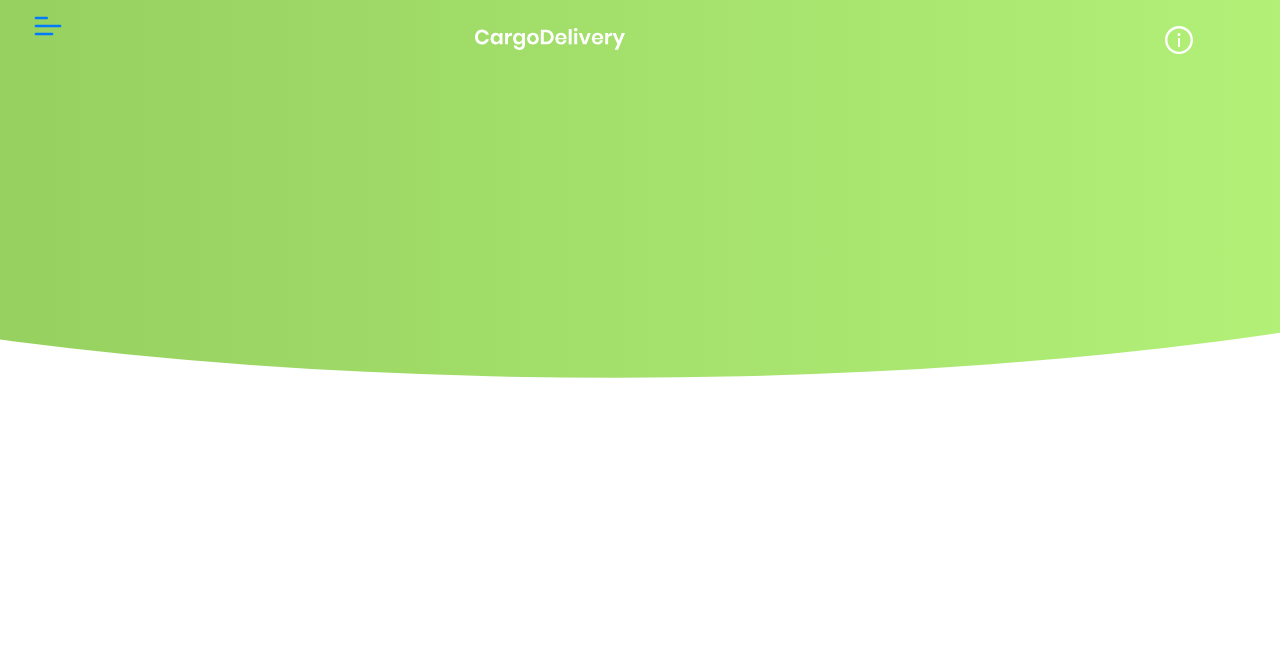
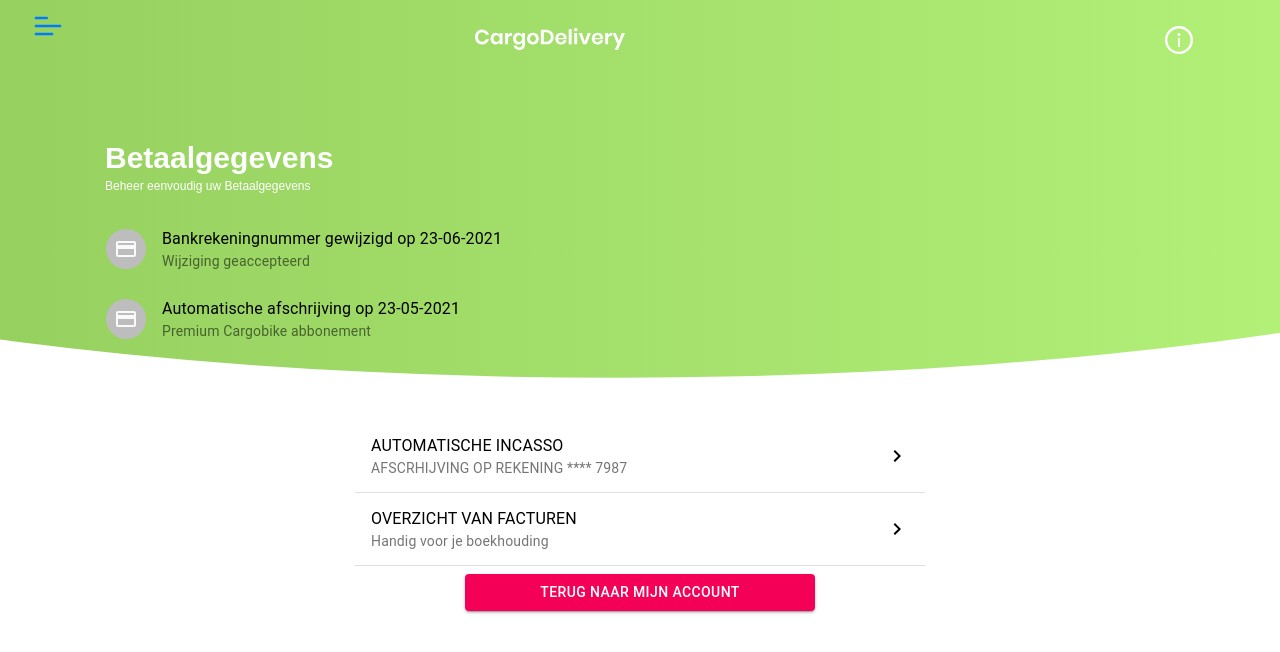
Before and after one commit to ajnjanssen/cargobike, a React (Create React App) app in the folder cargobike/: page /UserInformationData in a window 1280 px wide. Shown: the top 652 px of the page. Built offline with nearby package versions, Linux system fonts and the light colour scheme.

Commit message:
Focking veel gefixed

```diff
--- a/cargobike/src/App.js
+++ b/cargobike/src/App.js
@@ -15,6 +15,7 @@ import Onboarding from './pages/Onboarding';
 
 import OndSend from './pages/OndSend';
 import UserInformation from './pages/UserInformation';
+import UserInformationData from './pages/UserInformationData';
 
 function App() {
 
@@ -40,6 +41,7 @@ function App() {
                 {/* temporary link to onboarding.js for building the page and testing the build */}
                 <Route path='/Onboarding' exact component={Onboarding}/>
                 <Route path='/UserInformation' exact component={UserInformation}/>
+                <Route path='/UserInformationData' exact component={UserInformationData}/>
             </Switch>
       </Router>
       {/* <OndDashboard /> */}
--- a/cargobike/src/OndReservering.css
+++ b/cargobike/src/OndReservering.css
@@ -1,29 +1,30 @@
 .Card_title {
     font-family: 'Poppins', sans-serif;
-    font-weight: 600;
-    font-size: 24px;
+    font-weight: 400;
+    font-size: 16px;
     color: #838383;
+    margin-top:15px;
 }
 
 h1 {
     font-family: 'Poppins', sans-serif;
-    font-weight: 500;
-    font-size: 21px;
+    font-weight: 400;
+    font-size: 14px;
     color: #838383;
     margin-bottom: 3px;
 }
 
 h2 {
     font-family: 'Poppins', sans-serif;
-    font-weight: 400;
-    font-size: 18px;
+    font-weight: 300;
+    font-size: 14px;
     color: #88C053;
 }
 
 h3 {
     font-family: 'Poppins', sans-serif;
-    font-weight: 400;
-    font-size: 18px;
+    font-weight: 200;
+    font-size: 12px;
     color: #838383;
     margin-bottom: 3px;
 }
@@ -44,7 +45,7 @@ h3 {
     position:relative;
     z-index:1;
     border-radius: 20px;
-    height: 270px;
+    /* height: 270px; */
     background-color: white;
 }
 
@@ -60,7 +61,7 @@ h3 {
 
 
 .Bezorging_title {
-    font-size: 32px;
+    font-size: 20px;
 }
 
 .Title_dash {
--- a/cargobike/src/components/CurrentRoute.js
+++ b/cargobike/src/components/CurrentRoute.js
@@ -1,4 +1,5 @@
 
+import { Button } from '@material-ui/core';
 import React, {useEffect, useState} from 'react'
 import {Card, Col, Container, Row} from 'react-bootstrap'
 import placeholder from '../img/Map.png';
@@ -49,7 +50,9 @@ function CurrenRoute() {
                             <Card.Img variant="top" src={placeholder} className="Route_img"/>
 
                             <Col xs={8} className="Res_wijzigen">
-                                <h3>Reservering wijzigen</h3>
+                            <Button color="primary">
+                            Reservering wijzigen
+                            </Button>
                             </Col>
 
                         </Row>
--- a/cargobike/src/components/SidebarData.js
+++ b/cargobike/src/components/SidebarData.js
@@ -65,18 +65,18 @@ export const SidebarData = [
     //     icon: <ContactSupportIcon/>,
     //     cName: 'nav-text'
     // },
-    {
-        title: 'Registreren',
-        path: '/Registration',
-        icon: <AccountCircleIcon/>,
-        cName: 'nav-text'
-    },
-    {
-        title: 'Inloggen',
-        path: '/Login',
-        icon: <AccountCircleIcon/>,
-        cName: 'nav-text'
-    },
+    // {
+    //     title: 'Registreren',
+    //     path: '/Registration',
+    //     icon: <AccountCircleIcon/>,
+    //     cName: 'nav-text'
+    // },
+    // {
+    //     title: 'Inloggen',
+    //     path: '/Login',
+    //     icon: <AccountCircleIcon/>,
+    //     cName: 'nav-text'
+    // },
     {
         title: 'Uitloggen',
         path: '../',
--- a/cargobike/src/components/user/FirstInQueueDelivery.js
+++ b/cargobike/src/components/user/FirstInQueueDelivery.js
@@ -3,9 +3,17 @@ import { Col, Container, Row } from 'react-bootstrap'
 import { IconContext } from 'react-icons/lib'
 import { MdDelete } from 'react-icons/md'
 import { db } from '../../components/firebase/Firebase';
+import Button from '@material-ui/core/Button';
+import { makeStyles } from '@material-ui/core/styles';
+import DeleteIcon from '@material-ui/icons/Delete';
 
+const useStyles = makeStyles((theme) => ({
+      button: {
+        margin: theme.spacing(1),
+      },
+    }));
 function FirstInQueueDelivery() {
-
+      const classes = useStyles();
 
     return (
         <div>
@@ -14,13 +22,18 @@ function FirstInQueueDelivery() {
             <Row>
 
 
-             <Col xs={10}>
+             <Col xs={8}>
                      <h1 className="Card_title">Volgende bezorging</h1>
                </Col>
-               <Col xs={2}>
-                <IconContext.Provider value={{ color: "#838383", className: "Delete_icon", size: "2em" }}>
-                      <MdDelete />
-                     </IconContext.Provider>
+               <Col xs={4}>
+               <Button
+        variant="contained"
+        color="secondary"
+        className={classes.button}
+        startIcon={<DeleteIcon />}
+      >
+        Delete
+      </Button>
                </Col>
 
                <Col xs={10} className="Cargobike_type_det">
--- a/cargobike/src/pages/OndDashboard.js
+++ b/cargobike/src/pages/OndDashboard.js
@@ -5,9 +5,14 @@ import React from 'react'
 import CurrentRoute from '../components/CurrentRoute';
 import SaleModels from '../components/SaleModels';
 import DashboardGreeting from '../components/user/DashboardGreeting';
+import { Button } from '@material-ui/core';
+import { Row } from 'react-bootstrap';
+import { useHistory } from 'react-router';
 // import { db } from '../components/firebase/Firebase';
 
 function OndDashboard() {
+    const history = useHistory();
+
     // const [routes,
     //     setRoutes] = useState([]);
     //         useEffect(() => {
@@ -21,11 +26,21 @@ function OndDashboard() {
     //         })
     // }, []);
 
+    const handleNewDelivery = () => {
+        history.push("/OndSend")
+    }
+
     return (
 
         <div className='OndDashboard'>
             {/* Dashboard begroeting voor de gebruiker met reserveringen */}
             <DashboardGreeting />
+            <Row style={{marginLeft : '35px', marginTop: '-40px', marginBottom: '30px'}}>
+
+                <Button onClick={handleNewDelivery} variant="outlined" color="secondary">
+                Nieuwe verzending aanemelden
+                </Button>
+            </Row>
 
             {/* Card met Actuele route */}
              <CurrentRoute />
--- a/cargobike/src/pages/OndSend.js
+++ b/cargobike/src/pages/OndSend.js
@@ -48,6 +48,7 @@ const ThisCol = styled.div`
     background-color: #83b555;
     width: 80px;
     border-radius: 15px;
+    cursor:pointer;
   }
 `;
 
@@ -153,6 +154,9 @@ function OndSend() {
 
   const [select2, setSelect2] = useState(1)
 
+  const handleExitNewDelivery = () => {
+    history.push("/OndDashboard")
+}
 
 
   const history = useHistory();
@@ -163,7 +167,7 @@ function OndSend() {
         <Row>
           <HeaderContainer>
             <Col md={4}>
-              <ThisCol>
+              <ThisCol onClick={handleExitNewDelivery}>
                 <ArrowBackIcon style={{ fill: "#fff" }} />
                 <h2 style={{ color: "white" }}>Terug</h2>
               </ThisCol>
@@ -228,7 +232,7 @@ function OndSend() {
             <Row>
                 <Col>
                 <TextCol>
-                <h4>Moment</h4>
+                <h3>Moment</h3>
                 </TextCol>
                 </Col>
 
@@ -260,7 +264,7 @@ function OndSend() {
             <Row>
                 <Col>
                 <TextCol2>
-                <h4>Type cargobike</h4>
+                <h3>Type cargobike</h3>
                 </TextCol2>
                 </Col>
 
--- /dev/null
+++ b/cargobike/src/pages/UserInformationData.js
@@ -0,0 +1,125 @@
+import { Avatar, Button, Divider, List, ListItem, ListItemAvatar, ListItemText, makeStyles } from '@material-ui/core';
+import React from 'react'
+import { Col, Container, Row } from 'react-bootstrap'
+import styled from "styled-components";
+
+import PaymentIcon from '@material-ui/icons/Payment';
+import ChevronRightIcon from '@material-ui/icons/ChevronRight';
+import {useHistory } from 'react-router'
+
+const useStyles = makeStyles((theme) => ({
+    root: {
+      width: '100%',
+      maxWidth:570,
+      color:'black'
+    //   backgroundColor: theme.palette.background.paper,
+    },
+  }));
+
+
+function UserInformationData() {
+    const history = useHistory();
+    const classes = useStyles();
+
+    const handleClick = () => {
+        history.push("/UserInformation");
+    }
+
+    return (
+        <div>
+            <Container className="DasboardGreeting">
+                <Row style={{paddingLeft:'20px'}}>
+
+                    <Col xs={12} md={8}>
+                        <div className="Dash_greet"></div>
+                            <h1 className="Header_title">Betaalgegevens</h1>
+                    </Col>
+                    <Col xs={12} md={8}>
+                        <NormalizeText>
+                            Beheer eenvoudig uw Betaalgegevens
+                        </NormalizeText>
+
+                    </Col>
+                    </Row>
+                    <Row style={{paddingLeft:'20px'}}>
+                    <List className={classes.root}>
+                        <ListItem>
+                            <ListItemAvatar>
+                            <Avatar>
+                                <PaymentIcon />
+                            </Avatar>
+                            </ListItemAvatar>
+                            <ListItemText
+                            primary="Bankrekeningnummer gewijzigd op 23-06-2021"
+                            secondary="Wijziging geaccepteerd"
+                            />
+
+                        </ListItem>
+                        <ListItem>
+                            <ListItemAvatar>
+                            <Avatar>
+                                <PaymentIcon />
+                            </Avatar>
+                            </ListItemAvatar>
+                            <ListItemText
+                            primary="Automatische afschrijving op 23-05-2021"
+                            secondary="Premium Cargobike abbonement"
+                            />
+                        </ListItem>
+                        </List>
+
+                        </Row>
+
+            </Container>
+
+            <Container>
+                <ListRedirects>
+
+
+            <List component="nav" className={classes.root} aria-label="mailbox folders">
+                <ListItem button>
+                    <ListItemText
+                    primary="AUTOMATISCHE INCASSO"
+                    secondary="AFSCRHIJVING OP REKENING **** 7987"/>
+                    <ChevronRightIcon />
+                </ListItem>
+                <Divider />
+                <ListItem button divider>
+                    <ListItemText primary="OVERZICHT VAN FACTUREN"
+                    secondary="Handig voor je boekhouding"
+                    />
+                    <ChevronRightIcon />
+                </ListItem>
+
+                </List>
+
+                </ListRedirects>
+
+                <ListRedirects>
+            <Button onClick={handleClick} variant="contained" min-width="300px" color="secondary">
+                Terug naar mijn Account
+            </Button>
+
+                </ListRedirects>
+            </Container>
+        </div>
+    )
+}
+
+export default UserInformationData
+
+
+const NormalizeText = styled.h3`
+      font-weight:200;
+      color:#fff!important;
+`
+
+const ListRedirects = styled.div`
+    display:flex;
+    justify-content:center;
+    margin-left:auto;
+
+    > .MuiButton-root{
+        min-width:350px;
+    }
+`
```
Also changed, not shown: cargobike/src/pages/UserInformation.js (+6 -5 lines).
